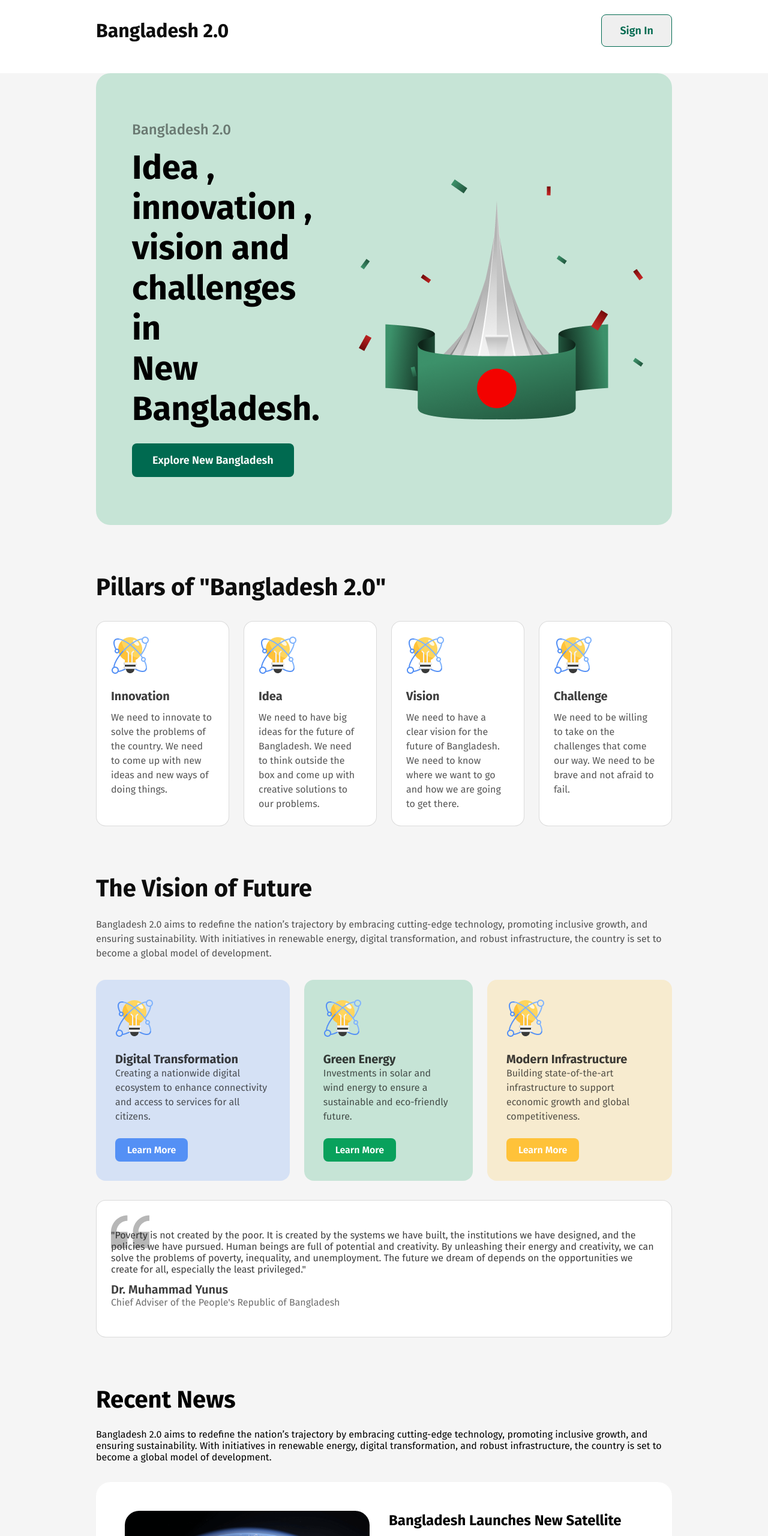
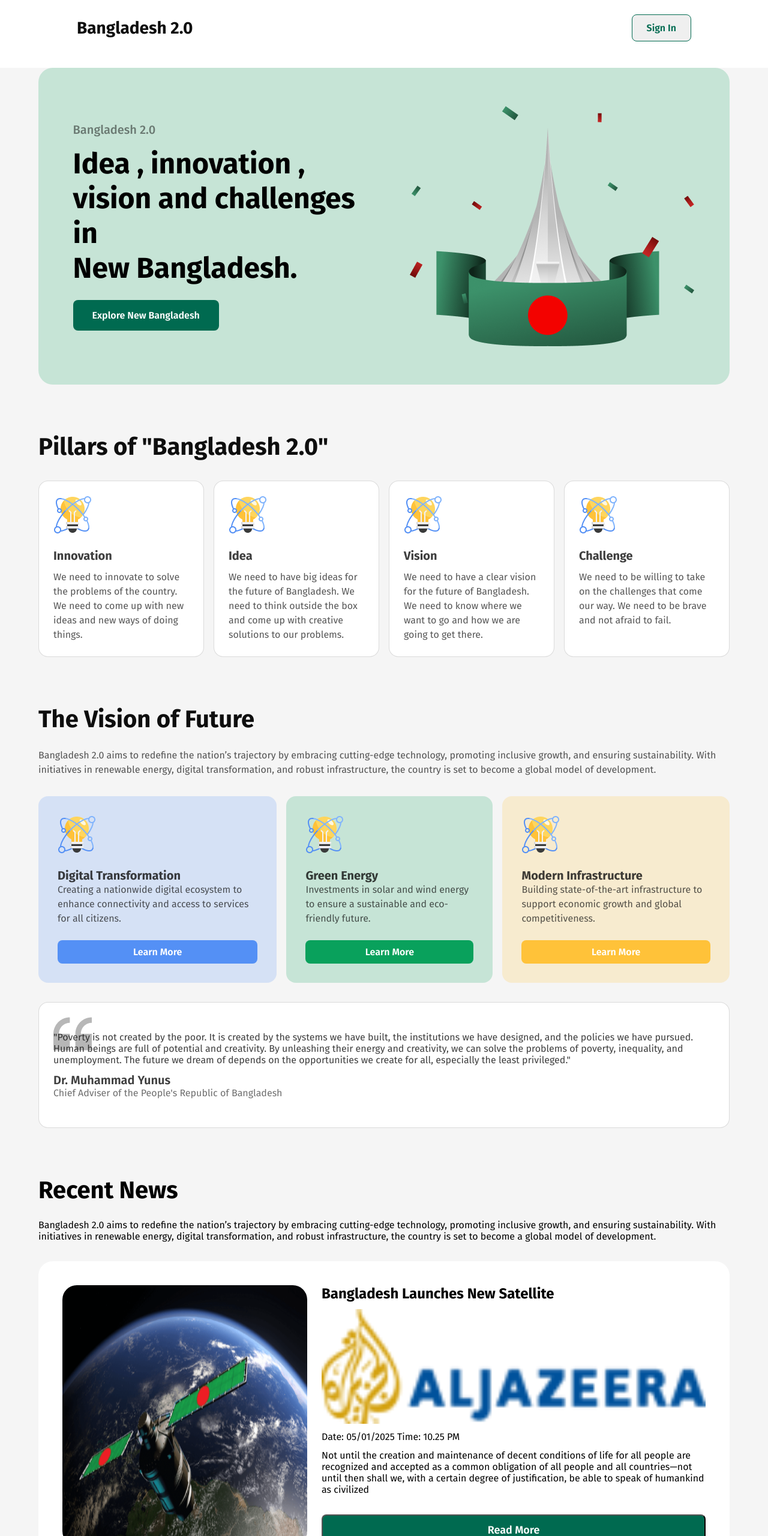
Before and after one commit to osmanfaruque/practice-bd-2.0-html-css-responsive, a plain HTML site: page index.html in a window 1280 px wide. Shown: the top 2560 px of the page at 60% size. Drawn offline with Linux system fonts and the light colour scheme.

Commit message:
site made responsive for devices with smaller width of 576px

```diff
--- a/styles/styles.css
+++ b/styles/styles.css
@@ -9,7 +9,7 @@
 /* Shared Section */
 .card_title {
     color: rgb(14, 14, 14);
-    font-size: 40px;
+    font-size: 2.5rem;
     font-weight: 700;
 }
 
@@ -17,33 +17,32 @@
 * {
     margin: 0;
     padding: 0;
-    font-family: Fira Sans;
+    font-family: "Fira Sans", serif;
+    box-sizing: border-box;
 }
 
 /* navbar */
 nav {
-    padding: 24px 160px 24px 160px;
+    padding: 1.5rem 10%;
     display: flex;
     flex-direction: row;
     justify-content: space-between;
     align-items: center;
-    margin-bottom: 20px;
+    margin-bottom: 1.25rem;
 }
 
 nav h1 {
-    font-size: 32px;
+    font-size: 2rem;
     font-weight: 700;
     color: rgb(14, 14, 14);
 }
 
-/* .nav_btn */
 nav button {
-    padding: 15px 30px;
-    box-sizing: border-box;
+    padding: 0.9375rem 1.875rem;
     border: 1px solid rgb(0, 106, 80);
-    border-radius: 8px;
+    border-radius: 0.5rem;
     color: rgb(0, 106, 80);
-    font-size: 18px;
+    font-size: 1.125rem;
     font-weight: 600;
 }
 
@@ -58,58 +57,49 @@ main {
     display: flex;
     flex-direction: column;
     justify-content: flex-start;
-    /* align-items: center; */
-    gap: 80px;
-    /* Ensure gap is applied */
-    padding: 0 160px;
-    /* Apply 160px margin to respect spacing */
-    width: calc(100% - 320px);
-    /* Ensure no overflow due to margin */
+    gap: 5rem;
+    padding: 0 10%;
     background: rgb(245, 245, 245);
 }
 
 /* Hero Section */
 .hero {
     display: flex;
+    flex-direction: column;
     justify-content: space-between;
     align-items: center;
-    gap: 64px;
-    padding: 80px 100px;
-    border-radius: 24px;
+    gap: 4rem;
+    padding: 5rem 5%;
+    border-radius: 1.5rem;
     background: #C6E4D6;
 }
 
-/* Hero Content */
 .hero_content {
     display: flex;
     flex-direction: column;
-    align-items: flex-start;
-    gap: 24px;
-    margin-left: -40px;
-    /* 40px gap to push content into padding */
+    align-items: center;
+    gap: 1.5rem;
 }
 
 #hero_title {
     color: rgba(14, 14, 14, 0.5);
-    font-size: 24px;
+    font-size: 1.5rem;
     font-weight: 500;
-    margin: 0 0 16px 0;
-    /* 16px gap below the title */
+    margin-bottom: 1rem;
 }
 
 #hero_description {
-    font-size: 56px;
+    font-size: 3.5rem;
     font-weight: 700;
+    text-align: center;
 }
 
-/* Hero Button */
 #hero_button {
-    align-items: center;
-    padding: 17px 34px;
-    border-radius: 8px;
+    padding: 1.0625rem 2.125rem;
+    border-radius: 0.5rem;
     background: #006A50;
     color: rgb(255, 255, 255);
-    font-size: 18px;
+    font-size: 1.125rem;
     font-weight: 600;
     border: none;
     cursor: pointer;
@@ -121,198 +111,150 @@ main {
     color: #006A50;
 }
 
-/* Hero Image */
 .hero_image {
-    border-radius: 12px;
-    margin-right: -40px;
-    /* 40px gap to push content into padding */
+    border-radius: 0.75rem;
+    width: 100%;
 }
 
 /* Pillars of Bangladesh Section */
 .bd_pillar {
     display: flex;
     flex-direction: column;
-    justify-content: space-between;
-    gap: 32px;
+    gap: 2rem;
 }
 
 .cards_container {
     display: flex;
-    flex-direction: row;
-    justify-content: space-between;
-    gap: 24px;
+    flex-direction: column;
+    gap: 1.5rem;
 }
 
 .card {
-    width: 302px;
-    height: auto;
+    width: 100%;
     display: flex;
     flex-direction: column;
-    gap: 24px;
-    padding: 24px;
-    box-sizing: border-box;
+    gap: 1.5rem;
+    padding: 1.5rem;
     border: 1px solid rgba(14, 14, 14, 0.15);
-    border-radius: 16px;
+    border-radius: 1rem;
     background: rgb(255, 255, 255);
 }
 
 .card img {
-    width: 64px;
-    height: 64px;
+    width: 4rem;
+    height: 4rem;
 }
 
 .card_content {
     display: flex;
     flex-direction: column;
-    gap: 12px;
+    gap: 0.75rem;
 }
 
 .card_heading {
     color: rgba(14, 14, 14, 0.8);
-    font-size: 20px;
+    font-size: 1.25rem;
     font-weight: 700;
     text-align: left;
 }
 
 .card_description {
     color: rgba(14, 14, 14, 0.7);
-    font-size: 16px;
+    font-size: 1rem;
     font-weight: 400;
-    line-height: 24px;
-    letter-spacing: 0%;
+    line-height: 1.5rem;
     text-align: left;
 }
 
-
-/* vision of future  */
-
-/* Vision Section Container */
+/* Vision Section */
 #vision {
     display: flex;
     flex-direction: column;
-    justify-content: space-evenly;
-    gap: 32px;
+    gap: 2rem;
 }
 
-/* Vision Title */
 .vision-title {
     color: rgb(14, 14, 14);
-    font-size: 40px;
+    font-size: 2.5rem;
     font-weight: 700;
-    line-height: 48px;
-    letter-spacing: 0%;
     text-align: left;
 }
 
-/* Vision Description */
 .vision-description {
     color: rgba(14, 14, 14, 0.7);
-    font-family: Fira Sans;
-    font-size: 16px;
+    font-size: 1rem;
     font-weight: 400;
-    line-height: 24px;
-    letter-spacing: 0%;
+    line-height: 1.5rem;
     text-align: left;
 }
 
 .vision-content {
     display: flex;
     flex-direction: column;
-    gap: 24px;
+    gap: 1.5rem;
 }
 
-
-/* Each Card*/
-#card1 {
+.vision-cards-container {
     display: flex;
     flex-direction: column;
-    justify-content: flex-start;
-    align-items: flex-start;
-    gap: 24px;
-    padding: 32px;
-    box-sizing: border-box;
-    border-radius: 16px;
+    gap: 1.5rem;
+}
+
+#card1, #card2, #card3 {
+    display: flex;
+    flex-direction: column;
+    gap: 1.5rem;
+    padding: 2rem;
+    border-radius: 1rem;
+}
+
+#card1 {
     background: #5490F533;
 }
 
 #card2 {
-    display: flex;
-    flex-direction: column;
-    justify-content: flex-start;
-    align-items: flex-start;
-    gap: 24px;
-    padding: 32px;
-    box-sizing: border-box;
-    border-radius: 16px;
     background: #C6E4D6;
 }
 
 #card3 {
-    display: flex;
-    flex-direction: column;
-    justify-content: flex-start;
-    align-items: flex-start;
-    gap: 24px;
-    padding: 32px;
-    box-sizing: border-box;
-    border-radius: 16px;
     background: #F7EBCF;
 }
 
-/* card-container */
-.vision-cards-container {
-    display: flex;
-    flex-direction: row;
-    justify-content: space-evenly;
-    align-items: center;
-    gap: 24px;
+.card-icon {
+    width: 4rem;
+    height: 4rem;
 }
 
-/* Card Icon */
-.card-icon {
-    width: 64px;
-    height: 64px;
-    /* Keep consistent aspect ratio */
+.card-heading {
+    color: rgba(14, 14, 14, 0.8);
+    font-size: 1.25rem;
+    font-weight: 700;
+    text-align: left;
+    margin: 0;
 }
 
-/* Card Heading */
-.card-heading {
-    color: rgba(14, 14, 14, 0.8);
-    font-family: "Fira Sans", sans-serif;
-    font-size: 20px;
-    font-weight: 700;
-    line-height: 24px;
+.card-description {
+    color: rgba(14, 14, 14, 0.7);
+    font-size: 1rem;
+    font-weight: 400;
+    line-height: 1.5rem;
     text-align: left;
     margin: 0;
-    /* Remove default heading margin */
 }
 
-/* Card Description */
-.card-description {
-    color: rgba(14, 14, 14, 0.7);
-    font-family: "Fira Sans", sans-serif;
-    font-size: 16px;
-    font-weight: 400;
-    line-height: 24px;
-    text-align: left;
-    margin: 0;
-    /* Remove default paragraph margin */
-}
-
-/* Card Button */
-#card-button1 {
-    border-radius: 8px;
-    background: #5490F5;
-    color: rgb(255, 255, 255);
-    font-family: "Fira Sans", sans-serif;
-    font-size: 16px;
+#card-button1, #card-button2, #card-button3 {
+    border-radius: 0.5rem;
+    font-size: 1rem;
     font-weight: 600;
-    line-height: 19px;
-    text-align: center;
-    padding: 10px 20px;
+    padding: 0.625rem 1.25rem;
     border: none;
     cursor: pointer;
     transition: background 0.3s ease;
+}
+
+#card-button1 {
+    background: #5490F5;
+    color: rgb(255, 255, 255);
 }
 
 #card-button1:hover {
@@ -321,18 +263,8 @@ main {
 }
 
 #card-button2 {
-    border-radius: 8px;
     background: #09A15C;
     color: #ffffff;
-    font-family: "Fira Sans", sans-serif;
-    font-size: 16px;
-    font-weight: 600;
-    line-height: 19px;
-    text-align: center;
-    padding: 10px 20px;
-    border: none;
-    cursor: pointer;
-    transition: background 0.3s ease;
 }
 
 #card-button2:hover {
@@ -341,18 +273,8 @@ main {
 }
 
 #card-button3 {
-    border-radius: 8px;
     background: #FFC239;
     color: #ffffff;
-    font-family: "Fira Sans", sans-serif;
-    font-size: 16px;
-    font-weight: 600;
-    line-height: 19px;
-    text-align: center;
-    padding: 10px 20px;
-    border: none;
-    cursor: pointer;
-    transition: background 0.3s ease;
 }
 
 #card-button3:hover {
@@ -364,203 +286,140 @@ main {
 #quote_content {
     display: flex;
     flex-direction: column;
-    justify-content: flex-start;
-    align-items: flex-start;
-    gap: 12px;
-    padding: 48px 24px 48px 24px;
-    /* background-image: image("images/quote-bg.png"); */
-    box-sizing: border-box;
+    gap: 0.75rem;
+    padding: 3rem 1.5rem;
     border: 1px solid #0e0e0e26;
-    border-radius: 16px;
+    border-radius: 1rem;
     background: #ffffff;
     position: relative;
 }
 
 #quote-bg {
-    width: 64px;
-    height: 64px;
+    width: 4rem;
+    height: 4rem;
     position: absolute;
-    top: 20px;
+    top: 1.25rem;
 }
 
 .quote_text {
     color: rgba(14, 14, 14, 0.8);
-    font-size: 16px;
+    font-size: 1rem;
     font-weight: 400;
 }
 
 .signature h1 {
     color: rgba(14, 14, 14, 0.8);
-    font-size: 20px;
+    font-size: 1.25rem;
     font-weight: 600;
 }
 
 .signature p {
     color: rgba(14, 14, 14, 0.6);
-    font-size: 16px;
+    font-size: 1rem;
     font-weight: 400;
 }
 
 /* news section */
-
 .news {
     display: flex;
     flex-direction: column;
-    justify-content: flex-start;
-    align-items: flex-start;
-    gap: 32px;
-    padding: 0px;
+    gap: 2rem;
 }
 
 .news_sec_desc {
     display: flex;
     flex-direction: column;
-    justify-content: flex-start;
-    align-items: flex-start;
-    gap: 24px;
-    padding: 0px;
+    gap: 1.5rem;
 }
 
 .news_sec_desc h1 {
-    font-size: 40px;
+    font-size: 2.5rem;
     font-weight: 700;
 }
 
 .news_sec_desc p {
-    font-size: 16px;
+    font-size: 1rem;
     font-weight: 400;
 }
 
-.news_card {
+.news_card, .news_card_rev {
     display: flex;
-    flex-direction: row;
-    justify-content: flex-start;
-    align-items: center;
-    gap: 32px;
-    padding: 48px;
-    border-radius: 24px;
-    background: rgb(255, 255, 255);
-}
-
-.news_card_rev {
-    display: flex;
-    flex-direction: row-reverse;
-    justify-content: flex-start;
-    align-items: center;
-    gap: 32px;
-    padding: 48px;
-    border-radius: 24px;
+    flex-direction: column;
+    gap: 2rem;
+    padding: 3rem;
+    border-radius: 1.5rem;
     background: rgb(255, 255, 255);
 }
 
 #news_img {
-    border-radius: 24px;
+    border-radius: 1.5rem;
+    width: 100%;
 }
 
 .news_card_content {
     display: flex;
     flex-direction: column;
-    justify-content: space-between;
-    align-items: flex-start;
-    gap: 32px;
+    gap: 2rem;
 }
 
 .news_content {
     display: flex;
     flex-direction: column;
-    justify-content: flex-start;
-    align-items: flex-start;
-    gap: 12px;
+    gap: 0.75rem;
 }
 
-#card_btn1 {
-    padding: 13px 26px 13px 26px;
-    border-radius: 8px;
+#card_btn1, #card_btn2, #card_btn3 {
+    padding: 0.8125rem 1.625rem;
+    border-radius: 0.5rem;
     background: #006a50;
     color: rgb(255, 255, 255);
-    font-size: 18px;
+    font-size: 1.125rem;
     font-weight: 600;
 }
 
-#card_btn1:hover {
-    background: #ffffff;
-    color: #006a50;
-    border: 1px solid #006a50;
-}
-#card_btn2 {
-    padding: 13px 26px 13px 26px;
-    border-radius: 8px;
-    background: #006a50;
-    color: rgb(255, 255, 255);
-    font-size: 18px;
-    font-weight: 600;
-}
-
-#card_btn2:hover {
-    background: #ffffff;
-    color: #006a50;
-    border: 1px solid #006a50;
-}
-#card_btn3 {
-    padding: 13px 26px 13px 26px;
-    border-radius: 8px;
-    background: #006a50;
-    color: rgb(255, 255, 255);
-    font-size: 18px;
-    font-weight: 600;
-}
-
-#card_btn3:hover {
+#card_btn1:hover, #card_btn2:hover, #card_btn3:hover {
     background: #ffffff;
     color: #006a50;
     border: 1px solid #006a50;
 }
 
-
 /* Donation section */
 .donation-container {
     display: flex;
     flex-direction: column;
-    justify-content: flex-start;
     align-items: center;
-    gap: 32px;
-    padding: 0px;
+    gap: 2rem;
 }
 
 .donation-container h1 {
     color: rgb(14, 14, 14);
-    font-size: 40px;
+    font-size: 2.5rem;
     font-weight: 700;
 }
 
 .donation-container p {
     color: rgba(14, 14, 14, 0.7);
-    font-size: 16px;
+    font-size: 1rem;
     font-weight: 400;
     text-align: center;
 }
 
 .donation-buttons {
     display: flex;
-    flex-direction: row;
-    justify-content: flex-start;
-    align-items: center;
-    gap: 24px;
-    padding: 0px;
+    flex-direction: column;
+    gap: 1.5rem;
 }
 
 .donation-amount {
-    padding: 40px;
-    box-sizing: border-box;
+    padding: 2.5rem;
     border: 1px solid rgba(14, 14, 14, 0.15);
-    border-radius: 16px;
+    border-radius: 1rem;
     background: rgb(255, 255, 255);
     cursor: pointer;
     color: rgba(14, 14, 14, 0.8);
-    font-size: 40px;
+    font-size: 2.5rem;
     font-weight: 700;
     transition: background 0.3s ease, color 0.3s ease;
-
 }
 
 .donation-amount:hover {
@@ -569,32 +428,24 @@ main {
 }
 
 .custom-amount {
-    padding: 20px 40px;
-    box-sizing: border-box;
-    width: 1032px;
-    border-top: #ffffff;
-    border-left: #ffffff;
-    border-right: #ffffff;
-    ;
+    padding: 1.25rem 2.5rem;
+    width: 100%;
     border-bottom: 1px solid #0e0e0e26;
     background: rgb(255, 255, 255);
     color: rgba(0, 0, 0, 1);
-    font-size: 20px;
+    font-size: 1.25rem;
     font-weight: 400;
-    cursor: text;
     text-align: center;
 }
 
 .donate-btn {
-    box-sizing: border-box;
     border: 1px solid rgba(14, 14, 14, 0.1);
-    border-radius: 8px;
+    border-radius: 0.5rem;
     background: #006a50;
-    padding: 17px 34px;
+    padding: 1.0625rem 2.125rem;
     color: #ffffff;
-    font-size: 18px;
+    font-size: 1.125rem;
     font-weight: 600;
-
     cursor: pointer;
     transition: background 0.3s ease;
 }
@@ -607,8 +458,8 @@ main {
 
 /* Newsletter */
 .newsletter {
-    padding: 80px 100px;
-    border-radius: 24px;
+    padding: 5rem 5%;
+    border-radius: 1.5rem;
     background: rgb(198, 228, 214);
 }
 
@@ -616,60 +467,52 @@ main {
     display: flex;
     flex-direction: column;
     align-items: center;
-    margin: 0px 200px;
-    gap: 24px;
-    padding: 0px;
+    gap: 1.5rem;
 }
 
 .newsletter-content-title {
     display: flex;
     flex-direction: column;
     align-items: center;
-    margin: 0 64px;
-    gap: 16px;
+    gap: 1rem;
 }
 
 .newsletter h1 {
     color: rgb(14, 14, 14);
-    font-size: 40px;
+    font-size: 2.5rem;
     font-weight: 700;
 }
 
 .newsletter p {
     color: rgba(14, 14, 14, 0.7);
-    font-size: 16px;
+    font-size: 1rem;
     font-weight: 400;
     text-align: center;
 }
+
 .input {
     display: flex;
-    flex-direction: row;
-    justify-content: center;
-    align-items: center;
-    gap: 0;
-    padding: 0;
     width: 100%;
 }
 
 .input input {
     color: rgba(14, 14, 14, 0.3);
-    font-size: 16px;
+    font-size: 1rem;
     font-weight: 400;
-    padding: 18px 40px;
-    border-radius: 8px 0px 0px 8px;
+    padding: 1.125rem 2.5rem;
+    border-radius: 0.5rem 0 0 0.5rem;
     background: rgb(255, 255, 255);
     border: none;
-    flex: 100%;
+    flex: 1;
 }
 
 .input button {
-
-    padding: 17px 34px;
+    padding: 1.0625rem 2.125rem;
     color: rgb(255, 255, 255);
-    font-size: 18px;
+    font-size: 1.125rem;
     font-weight: 600;
     border: none;
-    border-radius: 0px 8px 8px 0px;
+    border-radius: 0 0.5rem 0.5rem 0;
     background: #006a50;
     cursor: pointer;
     transition: background 0.3s ease;
@@ -683,30 +526,231 @@ main {
 
 .note {
     color: #0e0e0eb3;
-    font-family: Fira Sans;
-    font-size: 16px;
+    font-size: 1rem;
     font-weight: 400;
     text-align: center;
+}
+
+/* footer section */
+footer {
+    display: flex;
+    flex-direction: column;
     align-items: center;
-    gap: 24px;
-    padding: 0px;
+    gap: 2rem;
+    padding: 3.125rem 10%;
+    background: rgb(255, 255, 255);
 }
-footer{
-display: flex;
-flex-direction: column;justify-content: space-between;
-align-items: center;
-gap: 32px;
-padding: 50px 160px 50px 160px;
-background: rgb(255, 255, 255);
+
+footer h1 {
+    color: rgb(14, 14, 14);
+    font-size: 2rem;
+    font-weight: 700;
 }
-footer h1{
-color: rgb(14, 14, 14);
-font-size: 32px;
-font-weight: 700;
+
+footer ul {
+    display: flex;
+    flex-direction: column;
+    gap: 1rem;
+    list-style: none;
 }
-footer ul{
-    display: flex;
-    justify-content: space-evenly;
-    gap: 23px;
-list-style: none;
+
+@media (min-width: 576px) {
+    nav {
+        flex-direction: row;
+        align-items: center;
+    }
+
+    nav h1 {
+        font-size: 2rem;
+    }
+
+    nav button {
+        padding: 0.9375rem 1.875rem;
+        font-size: 1.125rem;
+    }
+
+    main {
+        padding: 0 10%;
+    }
+
+    .hero {
+        flex-direction: row;
+        padding: 5rem 5%;
+        gap: 4rem;
+    }
+
+    .hero_content {
+        align-items: flex-start;
+    }
+
+    #hero_title {
+        font-size: 1.5rem;
+    }
+
+    #hero_description {
+        font-size: 3.5rem;
+        text-align: left;
+    }
+
+    #hero_button {
+        padding: 1.0625rem 2.125rem;
+        font-size: 1.125rem;
+    }
+
+    .hero_image {
+        width: auto;
+    }
+
+    .cards_container {
+        flex-direction: row;
+        gap: 1.5rem;
+    }
+
+    .card {
+        width: 30%;
+    }
+
+    .vision-cards-container {
+        flex-direction: row;
+        gap: 1.5rem;
+    }
+
+    .news_card, .news_card_rev {
+        flex-direction: row;
+        padding: 3rem;
+        gap: 2rem;
+    }
+
+    .donation-buttons {
+        flex-direction: row;
+        gap: 1.5rem;
+    }
+
+    .donation-amount {
+        width: auto;
+        font-size: 2.5rem;
+    }
+
+    .custom-amount {
+        width: auto;
+    }
+
+    .newsletter-content {
+        margin: 0 10%;
+    }
+
+    .input input {
+        padding: 1.125rem 2.5rem;
+    }
+
+    .input button {
+        padding: 1.0625rem 2.125rem;
+    }
+
+    footer ul {
+        flex-direction: row;
+        gap: 1rem;
+    }
 }
+@media (min-width: 899px) {
+    nav {
+        flex-direction: row;
+        align-items: center;
+    }
+
+    nav h1 {
+        font-size: 1.75rem;
+    }
+
+    nav button {
+        padding: 0.75rem 1.5rem;
+        font-size: 1rem;
+    }
+
+    main {
+        padding: 0 5%;
+    }
+
+    .hero {
+        flex-direction: row;
+        padding: 4rem 5%;
+        gap: 3rem;
+    }
+
+    .hero_content {
+        align-items: flex-start;
+    }
+
+    #hero_title {
+        font-size: 1.25rem;
+    }
+
+    #hero_description {
+        font-size: 3rem;
+        text-align: left;
+    }
+
+    #hero_button {
+        padding: 1rem 2rem;
+        font-size: 1rem;
+    }
+
+    .hero_image {
+        width: auto;
+    }
+
+    .cards_container {
+        flex-direction: row;
+        gap: 1rem;
+    }
+
+    .card {
+        width: 45%;
+    }
+
+    .vision-cards-container {
+        flex-direction: row;
+        gap: 1rem;
+    }
+
+    .news_card, .news_card_rev {
+        flex-direction: row;
+        padding: 2.5rem;
+        gap: 1.5rem;
+    }
+
+    .donation-buttons {
+        flex-direction: row;
+        gap: 1rem;
+    }
+
+    .donation-amount {
+        width: auto;
+        font-size: 2rem;
+    }
+
+    .custom-amount {
+        width: auto;
+    }
+
+    .newsletter-content {
+        margin: 0 5%;
+    }
+
+    .input {
+        width: 100%;
+    }
+
+    .input input {
+        padding: 1rem 2rem;
+    }
+
+    .input button {
+        padding: 1rem 2rem;
+    }
+
+    footer ul {
+        flex-direction: row;
+        gap: 0.75rem;
+    }
+}
```
Also changed, not shown: index.html (+3 -3 lines).
